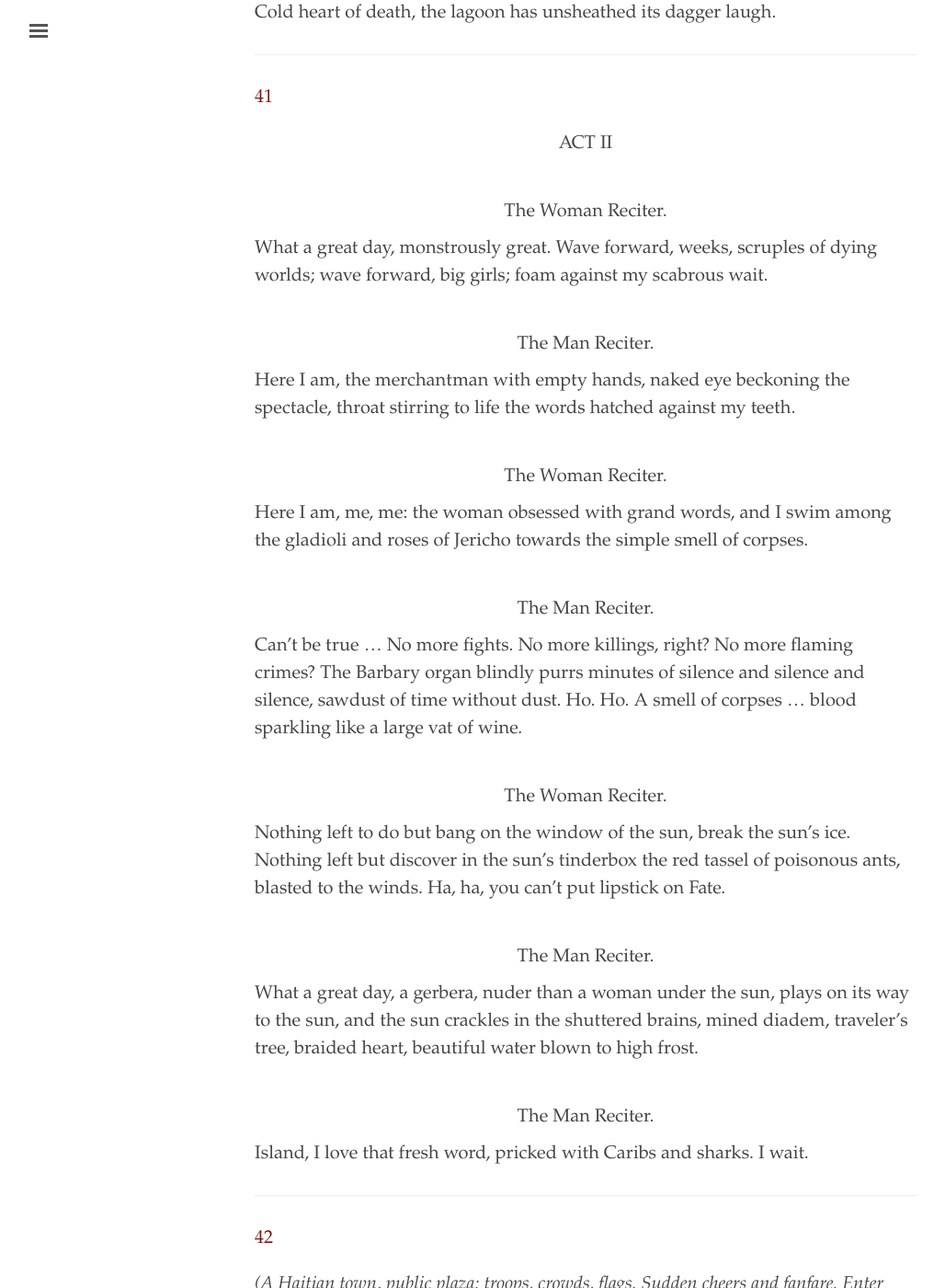
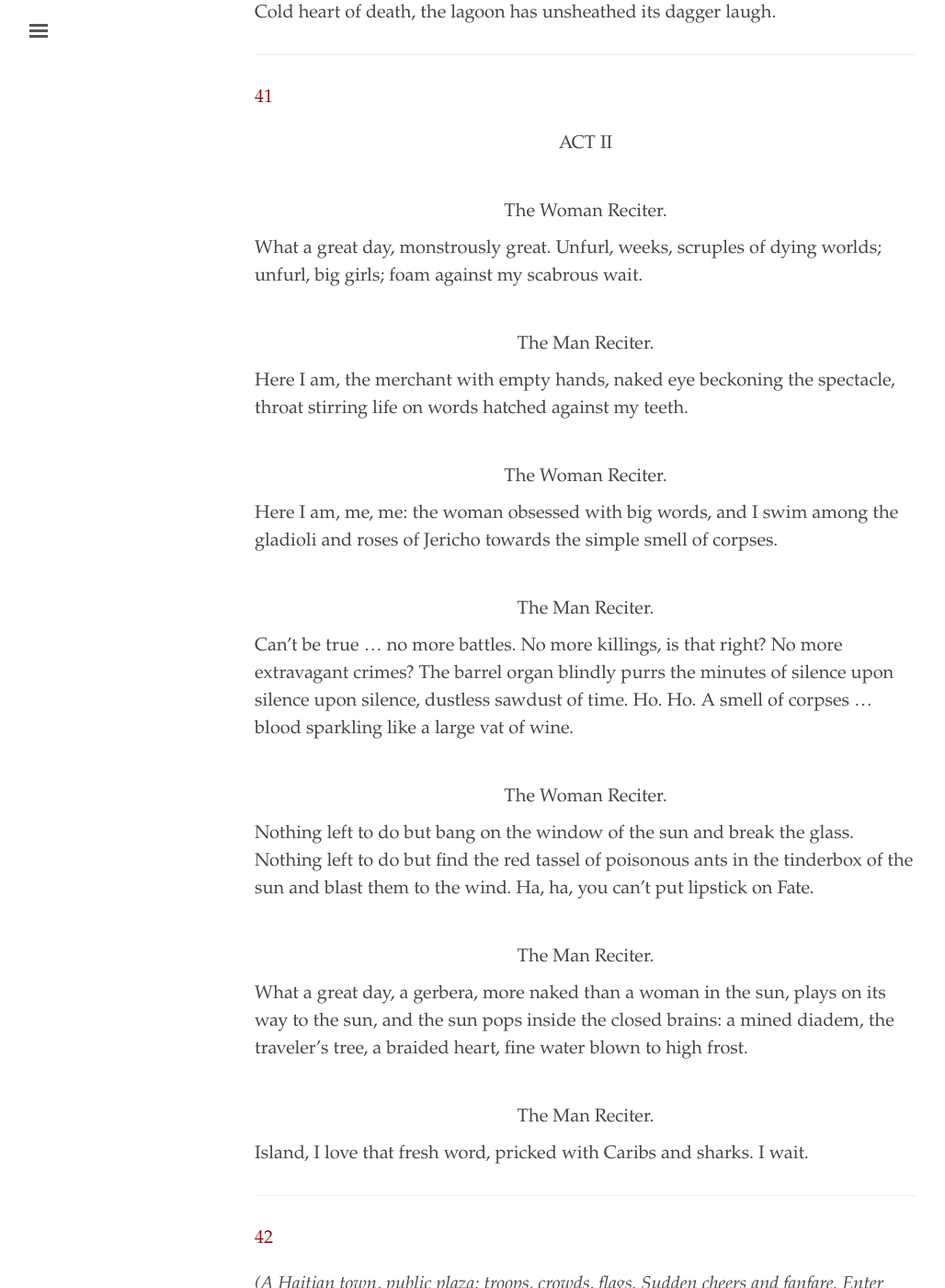
Before and after one commit to elotroalex/chiens, a Jekyll site: the page built from _texts/translation.md, in a window 1280 px wide and 1400 px high, scrolled down 42143 px. Shown: the whole window at 92% size, without its empty margins (3-1031 px from the left). Built offline with Jekyll 4.4.1, drawn with Linux system fonts in a browser that asks for light colours; some of the changed text lies outside the part shown.

Commit message:
comparing to 1990 trans. round 1. until horrors and desolation

```diff
--- a/_texts/translation.md
+++ b/_texts/translation.md
@@ -1177,7 +1177,7 @@ Please note that the following text contains violence in many guises, including
 
 - {:.sp} The Man Reciter.
 
-- {:.i2} In the beginning, there was nothing ...
+- {:.i2} In the beginning there was nothing ...
 
 - {:.sp} The Woman Reciter.
 
@@ -1335,27 +1335,27 @@ Be brave, girls ... Be brave ... It won't be easy ... Run ... run ... hide in th
 
 - {:.sp} The Woman Reciter.
 
-- {:.pr} What a great day, monstrously great. Wave forward, weeks, scruples of dying worlds; wave forward, big girls; foam against my scabrous wait.
-
-- {:.sp} The Man Reciter.
-
-- {:.pr} Here I am, the merchantman with empty hands, naked eye beckoning the spectacle, throat stirring to life the words hatched against my teeth.
-
-- {:.sp} The Woman Reciter.
-
-- {:.pr} Here I am, me, me: the woman obsessed with grand words, and I swim among the gladioli and roses of Jericho towards the simple smell of corpses.
-
-- {:.sp} The Man Reciter.
-
-- {:.pr} Can't be true ... No more fights. No more killings, right? No more flaming crimes? The Barbary organ blindly purrs minutes of silence and silence and silence, sawdust of time without dust. Ho. Ho. A smell of corpses ... blood sparkling like a large vat of wine.
-
-- {:.sp} The Woman Reciter.
-
-- {:.pr} Nothing left to do but bang on the window of the sun, break the sun's ice. Nothing left but discover in the sun's tinderbox the red tassel of poisonous ants, blasted to the winds. Ha, ha, you can't put lipstick on Fate.
-
-- {:.sp} The Man Reciter.
-
-- {:.pr} What a great day, a gerbera, nuder than a woman under the sun, plays on its way to the sun, and the sun crackles in the shuttered brains, mined diadem, traveler's tree, braided heart, beautiful water blown to high frost.
+- {:.pr} What a great day, monstrously great. Unfurl, weeks, scruples of dying worlds; unfurl, big girls; foam against my scabrous wait.
+
+- {:.sp} The Man Reciter.
+
+- {:.pr} Here I am, the merchant with empty hands, naked eye beckoning the spectacle, throat stirring life on words hatched against my teeth.
+
+- {:.sp} The Woman Reciter.
+
+- {:.pr} Here I am, me, me: the woman obsessed with big words, and I swim among the gladioli and roses of Jericho towards the simple smell of corpses.
+
+- {:.sp} The Man Reciter.
+
+- {:.pr} Can't be true ... no more battles. No more killings, is that right? No more extravagant crimes? The barrel organ blindly purrs the minutes of silence upon silence upon silence, dustless sawdust of time. Ho. Ho. A smell of corpses ... blood sparkling like a large vat of wine.
+
+- {:.sp} The Woman Reciter.
+
+- {:.pr} Nothing left to do but bang on the window of the sun and break the glass. Nothing left to do but find the red tassel of poisonous ants in the tinderbox of the sun and blast them to the wind. Ha, ha, you can't put lipstick on Fate.
+
+- {:.sp} The Man Reciter.
+
+- {:.pr} What a great day, a gerbera, more naked than a woman in the sun, plays on its way to the sun, and the sun pops inside the closed brains: a mined diadem, the traveler's tree, a braided heart, fine water blown to high frost.
 
 - {:.sp} The Man Reciter.
 
@@ -1679,7 +1679,7 @@ Be brave, girls ... Be brave ... It won't be easy ... Run ... run ... hide in th
 
 - {:.sp} Toussaint.
 
-- {:.pr.i} All the bitterness and all the hope on the backs of my hands, in the palms of my caimito hands, will not console me.
+- {:.pr.i} All the bitterness and all the hope on the back of the hands, in the palms of those caimito hands, will not console me.
 
 ---
 
@@ -1709,9 +1709,9 @@ Be brave, girls ... Be brave ... It won't be easy ... Run ... run ... hide in th
 
 - {:.sp} Toussaint.
 
-- ... a grand blaze of red eyes and crabs ...
-- {:.i2} a seeding to reap flies, palaver, bad memories
-- {:.i2} tracks, termites, fevers-to-heal, wrongs-to-straighten,
+- ... a grand blaze of red plums and crabs ...
+- {:.i2} a seeding---to see---of flies, of palaver, of bad memories
+- {:.i2} of tracks, of termites, of fevers to heal, wrongs to straighten,
 - {:.i2} an alligator yawn
 - {:.i2} a gargantuan injustice.
 
@@ -2005,11 +2005,11 @@ Be brave, girls ... Be brave ... It won't be easy ... Run ... run ... hide in th
 
 - {:.sp} The Woman Reciter.
 
-- Arpeggio of sinister guitars, a dawn bleeding white
+- Arpeggio of sinister guitars, a dawn bleeding blanks
 - rises under my eyelids
-- I'm waiting for you, I wait
-- I walk over the eggs of precious moments
-- Oh, the stubborn fragile paths, and certain
+- I am pure waiting, I wait
+- I walk on the eggshells of precious moments
+- Oh, fragile paths, stubborn and certain,
 - of my kingdom which is and is not yet.
 
 ---
@@ -2022,7 +2022,7 @@ Be brave, girls ... Be brave ... It won't be easy ... Run ... run ... hide in th
 
 - {:.sp} The Man Reciter.
 
-- {:.pr} We reach the moment when, within the grottos of empire, the Empress decrees the uselessness of reparations and tattoos her thighs with a shower of daturas where a flaming spear rattles.
+- {:.pr} We reach the moment when, within the grottos of empire, where the flamed spear rattles, the Empress decrees the uselessness of reparations and tattoos her thighs with a shower of daturas.
 
 - {:.sp} Toussaint *(to the crowd.)*
 
```
Also changed, not shown: other parts of _texts/translation.md (+13 -13 lines).
